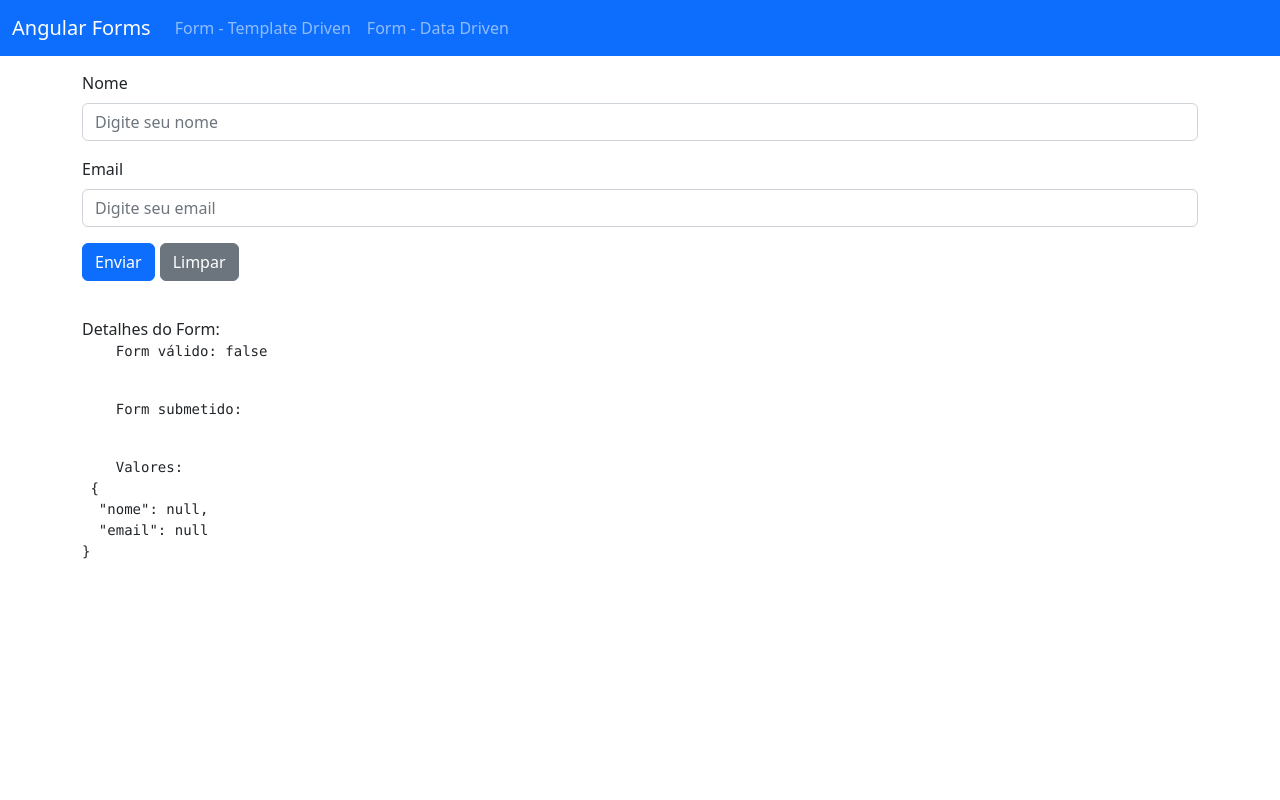
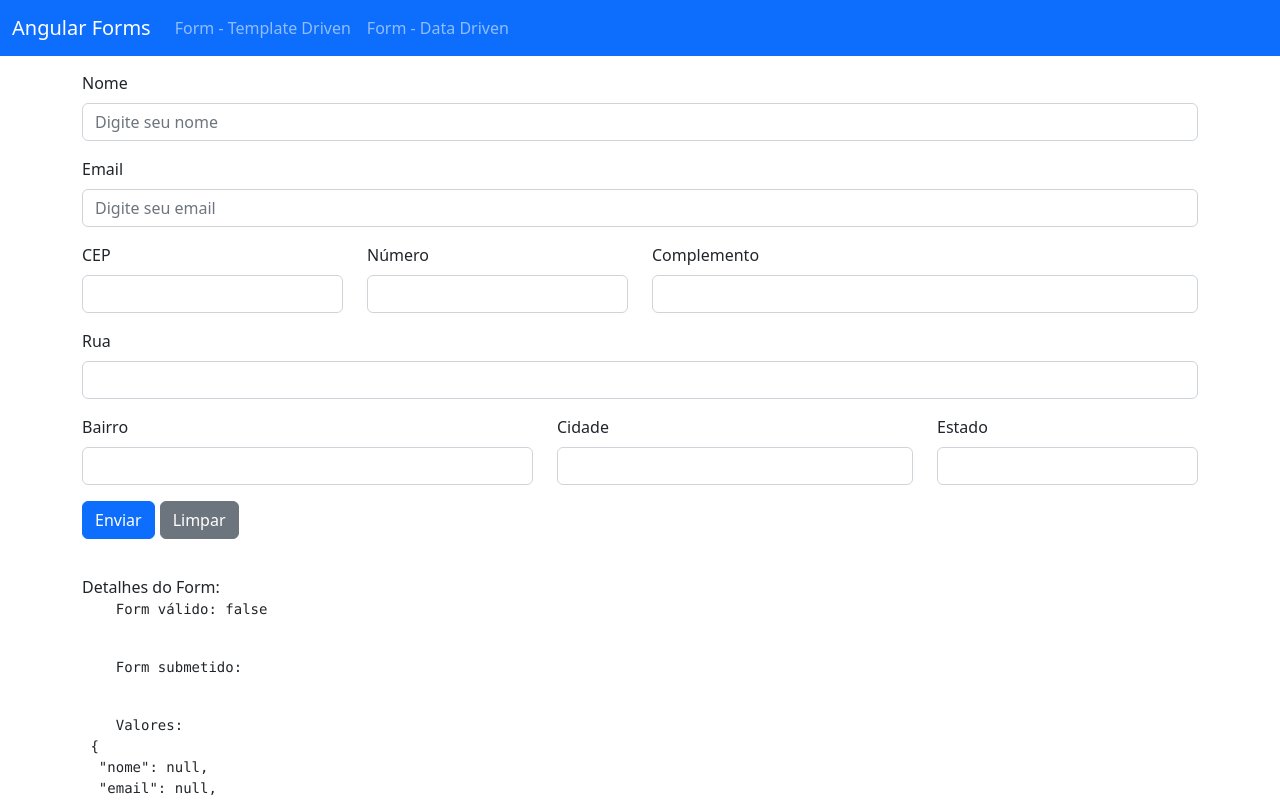
Before and after one commit to emanoelcampos/angular-forms-data-driven, an Angular app: page /dataForm in a window 1280 px wide. Shown: the top 800 px of the page. Built offline with nearby package versions, Linux system fonts and the light colour scheme.

Commit message:
Endereço migrando de template para form reativo

```diff
--- a/src/app/data-form/data-form.component.html
+++ b/src/app/data-form/data-form.component.html
@@ -26,14 +26,69 @@
         required
       />
       <div class="invalid-feedback">
-        {{verificaEmailInvalido()? 'Email invàlido' : 'Email é obrigatório' }}
-    </div>
+        {{ verificaEmailInvalido() ? "Email invàlido" : "Email é obrigatório" }}
+      </div>
     </div>
   </div>
 
+    <div class="form-group">
+      <div class="row">
+        <div class="col-md-3" [ngClass]="aplicaCssErro('cep')">
+          <label for="cep" class="form-label">CEP</label>
+          <input type="text" class="form-control" id="cep" required formControlName="cep"/>
+          <div class="invalid-feedback">CEP é obrigatório.</div>
+        </div>
+
+        <div class="col-md-3" [ngClass]="aplicaCssErro('numero')">
+          <label for="numero" class="form-label">Número</label>
+          <input type="text" class="form-control" id="numero" required formControlName="numero"/>
+          <div class="invalid-feedback">Número é obrigatório.</div>
+        </div>
+
+        <div class="col-md-6">
+          <label for="complemento" class="form-label">Complemento</label>
+          <input type="text" class="form-control" id="complemento" formControlName="complemento"/>
+        </div>
+      </div>
+    </div>
+
+    <div class="form-group">
+      <div class="col-12" [ngClass]="aplicaCssErro('rua')">
+        <label for="rua" class="form-label">Rua</label>
+        <input type="text" class="form-control" id="rua" required formControlName="rua"/>
+        <div class="invalid-feedback">Rua é obrigatório.</div>
+      </div>
+    </div>
+
+    <div class="form-group">
+      <div class="row">
+        <div class="col-md-5" [ngClass]="aplicaCssErro('bairro')">
+          <label for="bairro" class="form-label">Bairro</label>
+          <input type="text" class="form-control" id="bairro" required formControlName="bairro"/>
+          <div class="invalid-feedback">Bairro é obrigatório.</div>
+        </div>
+
+        <div class="col-md-4" [ngClass]="aplicaCssErro('cidade')">
+          <label for="cidade" class="form-label">Cidade</label>
+          <input type="text" class="form-control" id="cidade" required formControlName="cidade"/>
+          <div class="invalid-feedback">Cidade é obrigatório.</div>
+        </div>
+
+        <div class="col-md-3" [ngClass]="aplicaCssErro('estado')">
+          <label for="estado" class="form-label">Estado</label>
+          <input type="text" class="form-control" id="estado" required formControlName="estado"/>
+          <div class="invalid-feedback">Estado é obrigatório.</div>
+        </div>
+      </div>
+    </div>
+
   <div class="col-12">
-    <button type="submit" class="btn btn-primary" style="margin-right: 5px;">Enviar</button>
-    <button type="button" class="btn btn-secondary" (click)="onReset()">Limpar</button>
+    <button type="submit" class="btn btn-primary" style="margin-right: 5px">
+      Enviar
+    </button>
+    <button type="button" class="btn btn-secondary" (click)="onReset()">
+      Limpar
+    </button>
   </div>
 
   <app-form-debug [form]="formulario"></app-form-debug>
--- a/src/app/data-form/data-form.component.ts
+++ b/src/app/data-form/data-form.component.ts
@@ -1,11 +1,6 @@
 import { HttpClient } from '@angular/common/http';
 import { Component, OnInit } from '@angular/core';
-import {
-  FormBuilder,
-  FormControl,
-  FormGroup,
-  Validators,
-} from '@angular/forms';
+import { FormBuilder, FormGroup, Validators } from '@angular/forms';
 import { map } from 'rxjs';
 
 @Component({
@@ -32,6 +27,13 @@ export class DataFormComponent implements OnInit {
       //nome: [null, [Validators.required, Validators.minLength(3), Validators.maxLength(30)]],
       nome: [null, Validators.required],
       email: [null, [Validators.required, Validators.email]],
+      cep: [null, Validators.required],
+      numero: [null, Validators.required],
+      complemento: [null],
+      rua: [null, Validators.required],
+      bairro: [null, Validators.required],
+      cidade: [null, Validators.required],
+      estado: [null, Validators.required]
     });
   }
 
@@ -57,18 +59,21 @@ export class DataFormComponent implements OnInit {
     this.formulario.reset();
   }
 
-  verificarValidTouched(campo: any){
-    return !this.formulario.controls[campo].valid && this.formulario.controls[campo].touched;
-   }
+  verificarValidTouched(campo: string) {
+    return (
+      !this.formulario.controls[campo].valid &&
+      this.formulario.controls[campo].touched
+    );
+  }
 
-   verificaEmailInvalido() {
+  verificaEmailInvalido() {
     let campoEmail = this.formulario.controls['email'];
-    if (campoEmail.errors){
+    if (campoEmail.errors) {
       return campoEmail.errors['email'] && campoEmail.touched;
     }
-   }
+  }
 
-  aplicaCssErro(campo: any) {
-    return {'was-validated': this.verificarValidTouched(campo)}
+  aplicaCssErro(campo: string) {
+    return { 'was-validated': this.verificarValidTouched(campo) };
   }
 }
```
